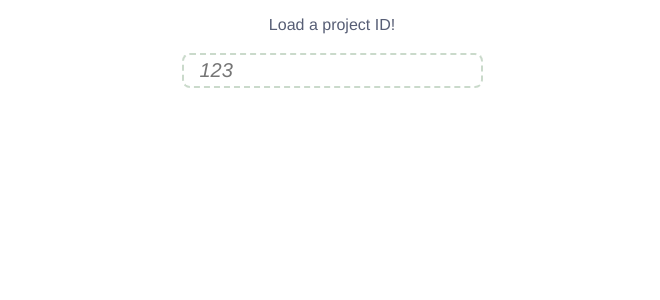
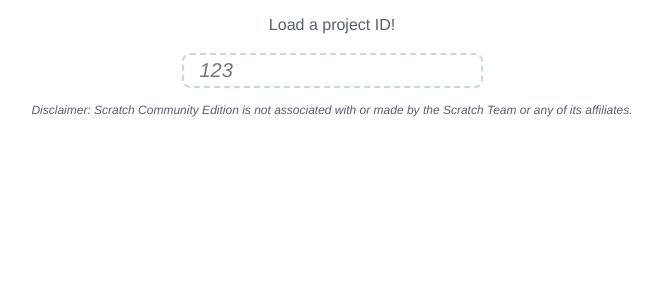
Before and after one commit to ScratchCE/ScratchCE.github.io, a Svelte app: page / in a window 1280 px wide. Shown: the top 300 px of the page, without its empty margins (308-968 px from the left). Built offline with nearby package versions, Linux system fonts and the light colour scheme.

Commit message:
last minute disclaimer

```diff
--- a/src/App.svelte
+++ b/src/App.svelte
@@ -125,6 +125,9 @@
 			>
 		{/if}
 	</div>
+	<p class="disclaimer">
+		Disclaimer: Scratch Community Edition is not associated with or made by the Scratch Team or any of its affiliates.
+	</p>
 </main>
 
 <style>
@@ -201,4 +204,9 @@
 	input::placeholder {
 		font-style: italic;
 	}
+
+	.disclaimer {
+		font-size: 75%;
+		font-style: italic;
+	}
 </style>
```
